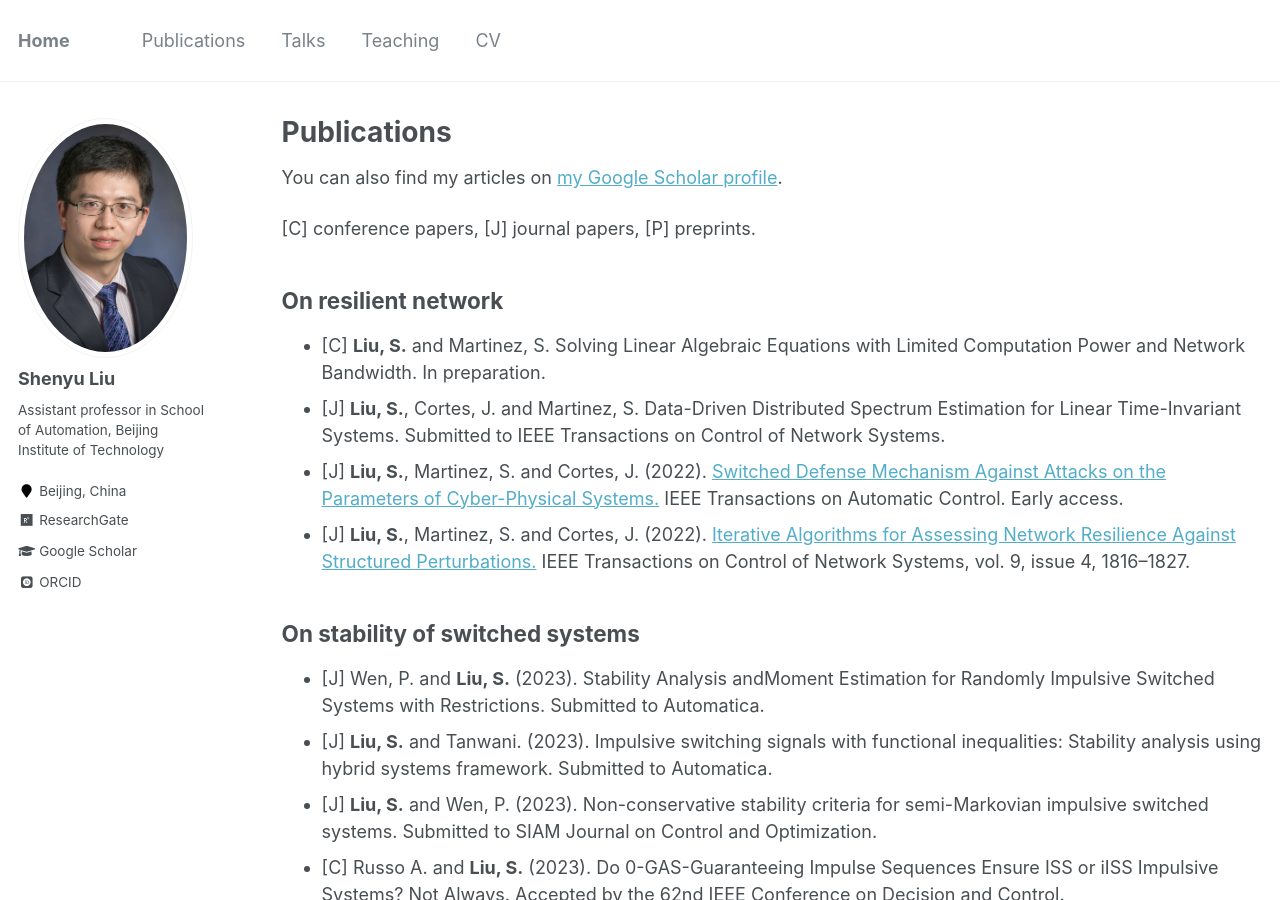
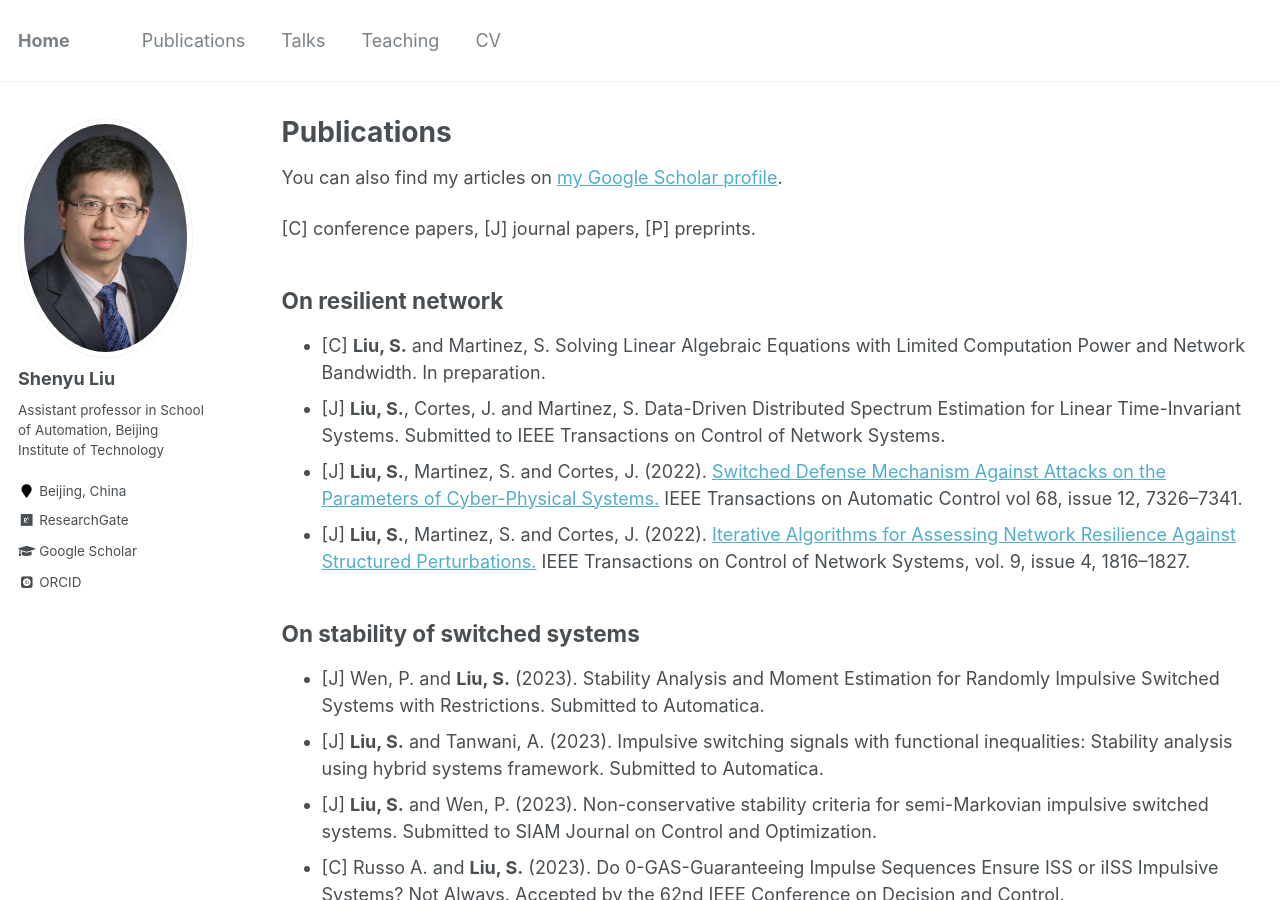
Before and after one commit to Shenyu-Liu/Shenyu-Liu.github.io, a Jekyll site: the page built from _pages/publications.md, in a window 1280 px wide and 900 px high. Built offline with Jekyll 4.4.1, drawn with Linux system fonts in a browser that asks for light colours; some web fonts are replaced.

Commit message:
modified on 2023/12/7

```diff
--- a/_pages/publications.md
+++ b/_pages/publications.md
@@ -15,13 +15,13 @@ On resilient network
 ------
 * [C] <strong>Liu, S.</strong> and Martinez, S. Solving Linear Algebraic Equations with Limited Computation Power and Network Bandwidth. In preparation.
 * [J] <strong>Liu, S.</strong>, Cortes, J. and Martinez, S. Data-Driven Distributed Spectrum Estimation for Linear Time-Invariant Systems. Submitted to IEEE Transactions on Control of Network Systems.
-* [J] <strong>Liu, S.</strong>, Martinez, S. and Cortes, J. (2022). <a href ="https://ieeexplore.ieee.org/document/10128668">Switched Defense Mechanism Against Attacks on the Parameters of Cyber-Physical Systems.</a> IEEE Transactions on Automatic Control. Early access.
+* [J] <strong>Liu, S.</strong>, Martinez, S. and Cortes, J. (2022). <a href ="https://ieeexplore.ieee.org/document/10128668">Switched Defense Mechanism Against Attacks on the Parameters of Cyber-Physical Systems.</a> IEEE Transactions on Automatic Control vol 68, issue 12, 7326&ndash;7341.
 * [J] <strong>Liu, S.</strong>, Martinez, S. and Cortes, J. (2022). <a href="https://ieeexplore.ieee.org/document/9750852">Iterative Algorithms for Assessing Network Resilience Against Structured Perturbations.</a> IEEE Transactions on Control of Network Systems, vol. 9, issue 4, 1816&ndash;1827.
 
 On stability of switched systems
 ------
-* [J] Wen, P. and <strong>Liu, S.</strong> (2023). Stability Analysis andMoment Estimation for Randomly Impulsive Switched Systems with Restrictions. Submitted to Automatica.
-* [J] <strong>Liu, S.</strong> and Tanwani. (2023). Impulsive switching signals with functional inequalities: Stability analysis using hybrid systems framework. Submitted to Automatica.
+* [J] Wen, P. and <strong>Liu, S.</strong> (2023). Stability Analysis and Moment Estimation for Randomly Impulsive Switched Systems with Restrictions. Submitted to Automatica.
+* [J] <strong>Liu, S.</strong> and Tanwani, A. (2023). Impulsive switching signals with functional inequalities: Stability analysis using hybrid systems framework. Submitted to Automatica.
 * [J] <strong>Liu, S.</strong> and Wen, P. (2023). Non-conservative stability criteria for semi-Markovian impulsive switched systems. Submitted to SIAM Journal on Control and Optimization.
 * [C] Russo A. and <strong>Liu, S.</strong> (2023). Do 0-GAS-Guaranteeing Impulse Sequences Ensure ISS or iISS Impulsive Systems? Not Always. Accepted by the 62nd IEEE Conference on Decision and Control.
 * [J] Zhang, Y., Xia, Y., <strong>Liu, S.</strong> and Sun, Z. (2023) On Polynomially Solvable Constrained Input Selections for Fixed and Switched Linear Structured Systems, Automatica, in press.
```
Also changed, not shown: _pages/cv.md (+2 -0 lines), _pages/talks.md (+1 -0 lines), 1 other file.
